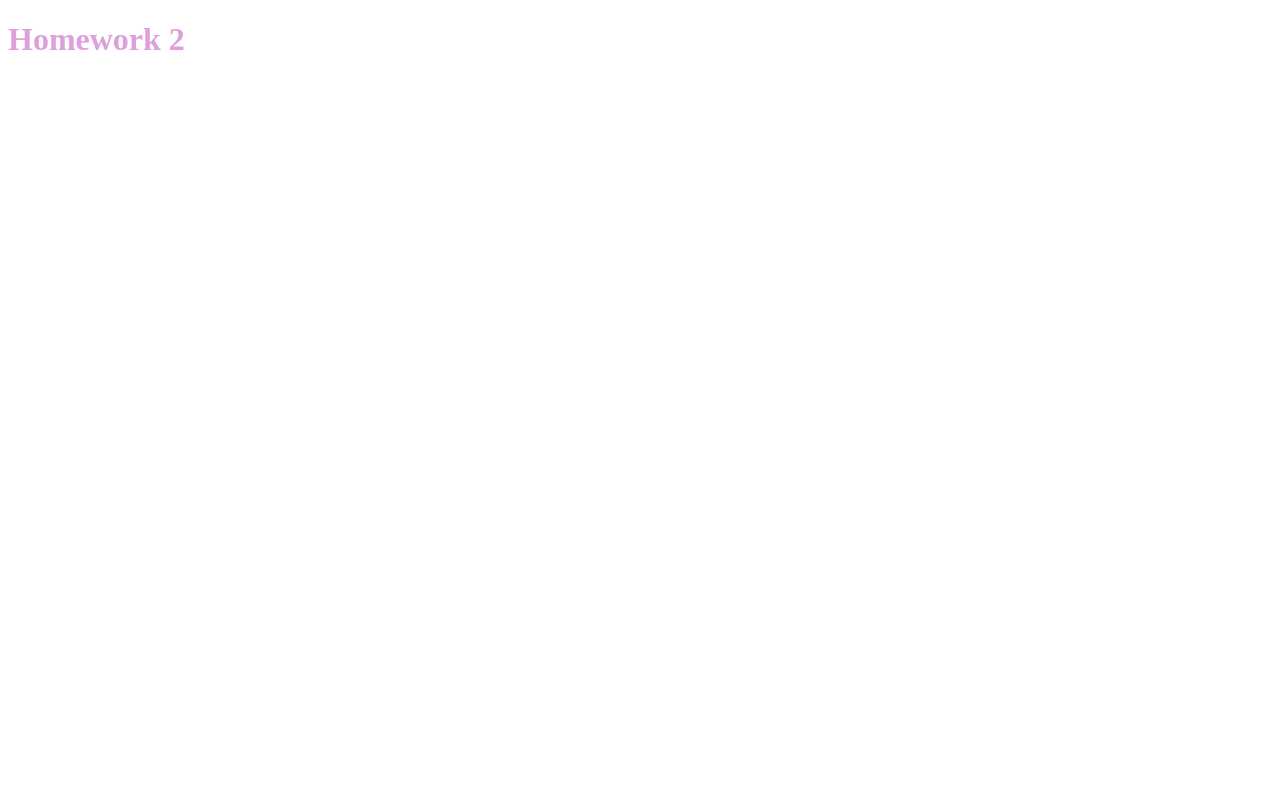
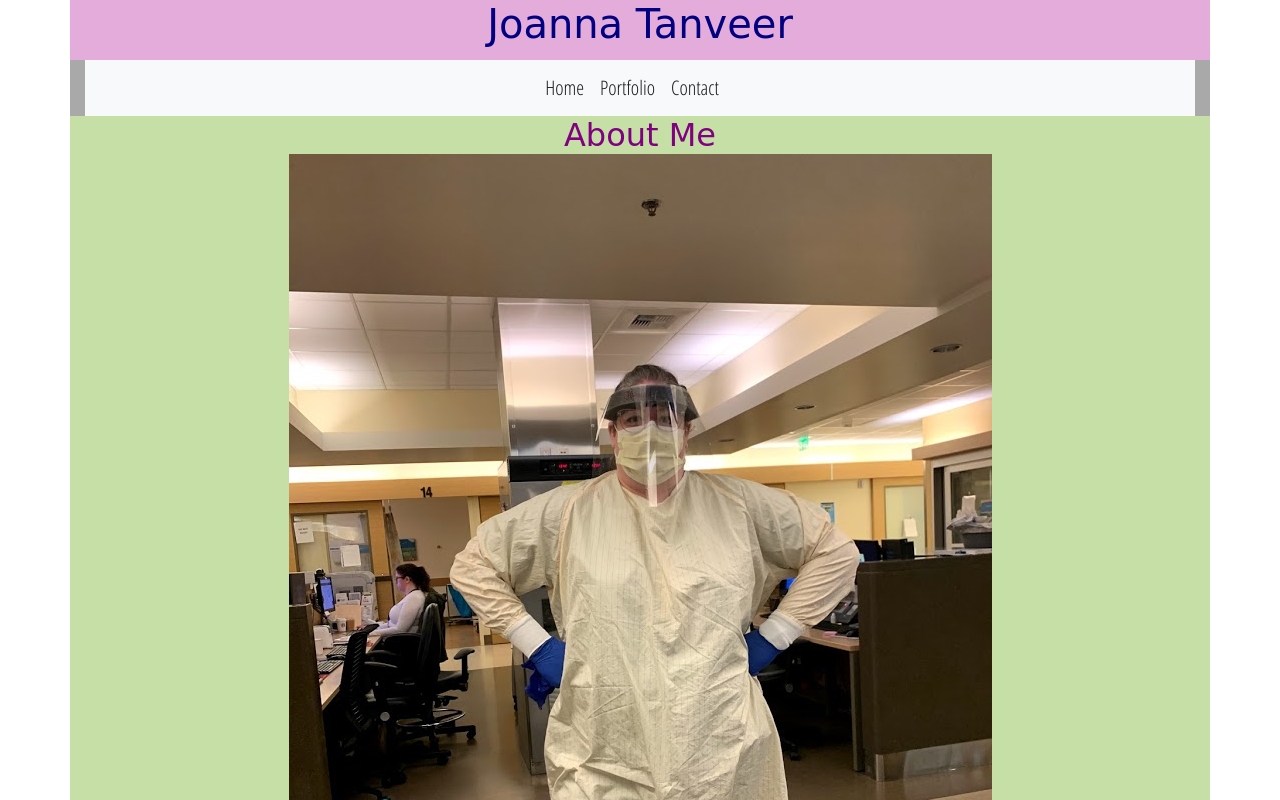
Before and after one commit to JoannaTanveer/homework-2, a plain HTML site: page index.html in a window 1280 px wide. Shown: the top 800 px of the page. Drawn offline with nearby package versions, Linux system fonts and the light colour scheme; a web font is replaced by a local one.

Commit message:
Final draft with correct file names

```diff
--- a/2style.css
+++ b/2style.css
@@ -7,6 +7,7 @@
     background-color: rgb(228, 172, 218);
     height:60px;
     font-family:'Poller one', cursive;
+    max-width:100;
 }
 
 .navv {
@@ -14,6 +15,7 @@
     color:navy;
     /* text-align: center; */
     font-family: 'Open Sans Condensed', sans-serif;
+    max-width: 100;
 
 }
 
--- a/index.html
+++ b/index.html
@@ -4,9 +4,50 @@
     <meta charset="UTF-8">
     <meta name="viewport" content="width=device-width, initial-scale=1.0">
     <title>Document</title>
-    <link rel="stylesheet" href="style.css">
-</head>
-<body>
-    <h1>Homework 2</h1>
+    <link rel="stylesheet" href="2style.css">
+    <link rel="stylesheet" href="https://stackpath.bootstrapcdn.com/bootstrap/4.5.0/css/bootstrap.min.css" integrity="sha384-9aIt2nRpC12Uk9gS9baDl411NQApFmC26EwAOH8WgZl5MYYxFfc+NcPb1dKGj7Sk" crossorigin="anonymous">
+    <script src="https://code.jquery.com/jquery-3.5.1.slim.min.js" integrity="sha384-DfXdz2htPH0lsSSs5nCTpuj/zy4C+OGpamoFVy38MVBnE+IbbVYUew+OrCXaRkfj" crossorigin="anonymous"></script>
+    <script src="https://cdn.jsdelivr.net/npm/popper.js@1.16.0/dist/umd/popper.min.js" integrity="sha384-Q6E9RHvbIyZFJoft+2mJbHaEWldlvI9IOYy5n3zV9zzTtmI3UksdQRVvoxMfooAo" crossorigin="anonymous"></script>
+    <script src="https://stackpath.bootstrapcdn.com/bootstrap/4.5.0/js/bootstrap.min.js" integrity="sha384-OgVRvuATP1z7JjHLkuOU7Xw704+h835Lr+6QL9UvYjZE3Ipu6Tp75j7Bh/kR0JKI" crossorigin="anonymous"></script>
+    <link href="https://fonts.googleapis.com/css2?family=Poller+One&display=swap" rel="stylesheet">
+    <style>
+        @import url('https://fonts.googleapis.com/css2?family=Open+Sans+Condensed:wght@300;700&family=Poller+One&display=swap');
+        </style>
+
+    </head>
+
+<!-- Home page, information about Joanna Tanveer -->
+    <body>
+    <div class='container top'>
+        <h1 class='Joanna'>
+            Joanna Tanveer
+        </h1>
+    </div>
+<!-- Navigation bar -->
+    <div class='container navv'>
+        <nav class='navbar navbar-expand-lg navbar-light bg-light justify-content-center'>
+            <a class='navbar-brand' href='index.html'>Home</a>
+            <a class='navbar-brand' href='portfolio.html'>Portfolio</a>
+            <a class='navbar-brand' href='Assets/contact.html'>Contact</a>
+        </nav>
+
+    </div>
+<!-- Body of page containing picture and brief introduction -->
+    <div class='container indexBody'>
+        <div class='row'>
+            <div class='col-sm-12'></div>
+                <h2 class='aboutMe'> About Me </h2>
+
+        <div class='container covid'>
+
+        <img src='../homework-2/Assets/Images/COVID.jpg' alt="Joanna standing in ER with full COVID PPE" class='covid'/>
+        </div>
+
+        <div class= 'container textBox' aria-label="Brief introduction written by Joanna">
+            <p>I am a nurse, a mother and a crafty lady. In nursing I am able to practice my compassionate side. As a mother I am able to practice my loving side. There has alwasy been a missing part, and that's my creativity. I found that I yearned to express my creative side, and wasn't able to do so in my career.</p>
+            <p>(Enter stage right...) Coding! </p>
+            <p>My short journey into coding has been very exciting. I have enjoyed learning to put my computer skills to use while being able to develope a new creatie skill. The coding skill will be vital to scratch my creative itch.</p>
+        </div>
+    </div>
 </body>
 </html>
```
Also changed, not shown: Assets/contact.html (+1 -1 lines), portfolio.html (+1 -1 lines).
